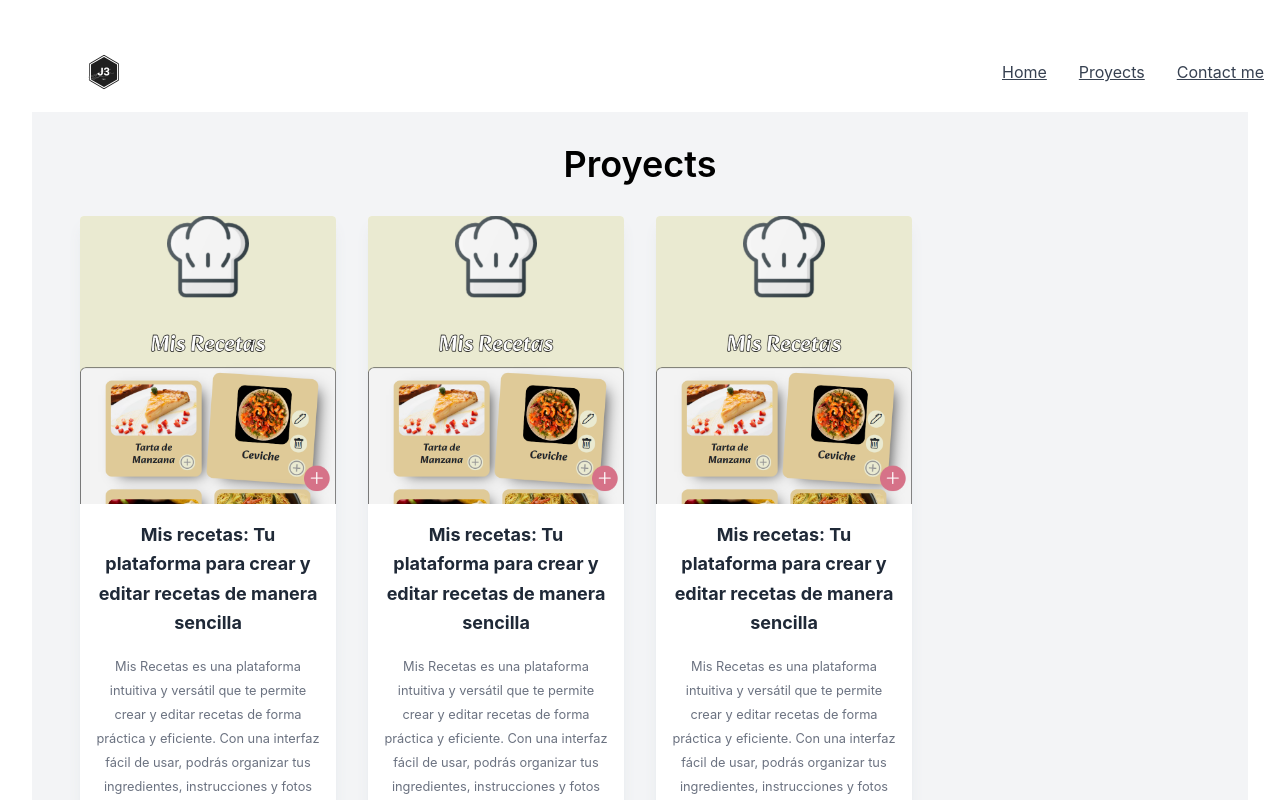
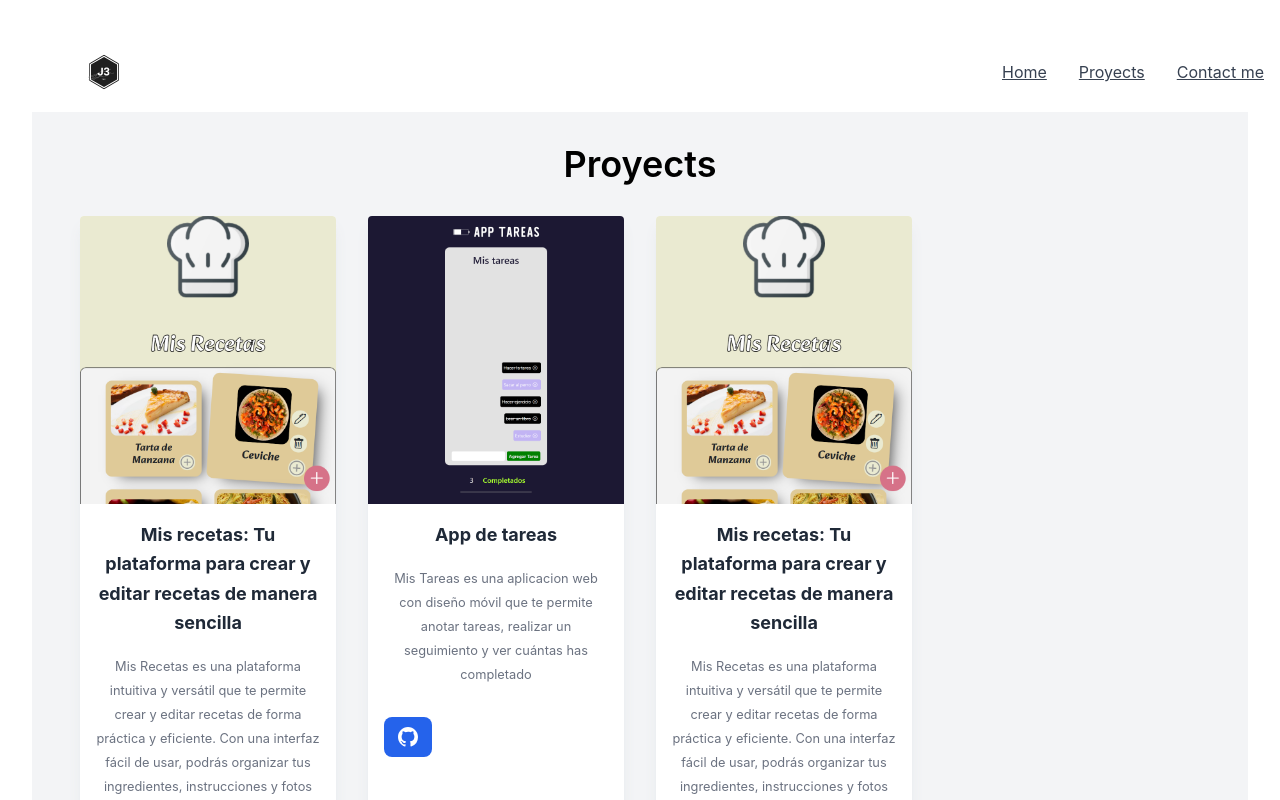
Before and after one commit to JeremyTierra/Portafolio, a React (Vite) app: page /proyects in a window 1280 px wide. Shown: the top 800 px of the page. Built offline with nearby package versions, Linux system fonts and the light colour scheme.

Commit message:
edit img Tareas

```diff
--- a/src/components/SeccionProyects.jsx
+++ b/src/components/SeccionProyects.jsx
@@ -1,5 +1,6 @@
-import React from 'react';
-import imgAppRecetas from "../images/imgRecipes/imgAppRecetas.png";
+
+import imgAppRecetas from "../images/imgPost/imgAppRecetas.png";
+import imgAppTareas from "../images/imgPost/imgAppTareas.png";
 import Post from './Post';
 function SeccionProyects() {
 
@@ -17,11 +18,11 @@ function SeccionProyects() {
                ></Post>
                <Post
 
-               image= {imgAppRecetas}
-               title= "Mis recetas: Tu plataforma para crear y editar recetas de manera sencilla"
-               description= "Mis Recetas es una plataforma intuitiva y versátil que te permite crear y editar recetas de forma práctica y eficiente. Con una interfaz fácil de usar, podrás organizar tus ingredientes, instrucciones y fotos en un solo lugar, facilitando la planificación de tus comidas y la compartición de tus deliciosas creaciones culinarias."
+               image= {imgAppTareas}
+               title= "App de tareas"
+               description= "Mis Tareas es una aplicacion web con diseño móvil que te permite anotar tareas, realizar un seguimiento y ver cuántas has completado"
                git= "https://github.com/JeremyTierra/app_recetas"
-               web= "https://curious-beijinho-d5edce.netlify.app/"
+
 
                ></Post>
                <Post
```
Also changed, not shown: src/images/imgPost/imgAppRecetas.png (renamed from src/images/imgRecipes/imgAppRecetas.png), src/images/imgPost/imgAppTareas.png (added).
